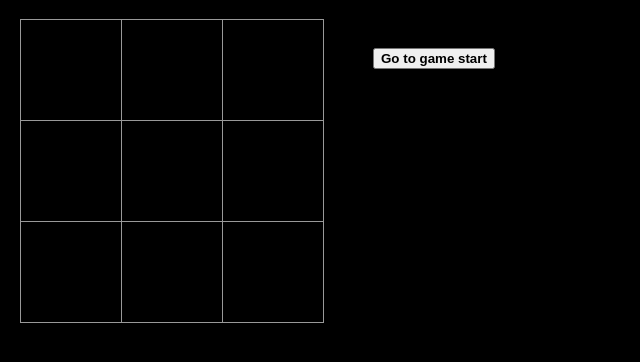
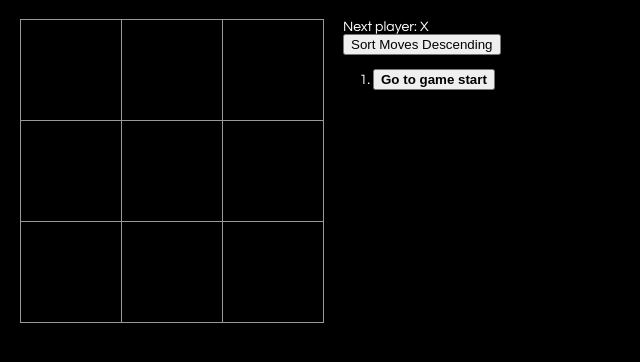
Before and after one commit to lalemker/react-learning-one, a React app in the folder my-app/: page / in a window 1280 px wide. Shown: the whole page, without its empty margins (0-640 px from the left). Built offline with nearby package versions, Linux system fonts and the light colour scheme.

Commit message:
Add winner square highlight; Add Sort for Moves; Add Draw declaration when appropriate;

```diff
--- a/my-app/src/index.css
+++ b/my-app/src/index.css
@@ -2,6 +2,7 @@ body {
     font: 14px "Century Gothic", Futura, sans-serif;
     margin: 20px;
     background: #000;
+    color: #fff;
   }
 
   ol, ul {
@@ -43,6 +44,11 @@ body {
     background: rgb(18, 131, 3);
   }
 
+  .square--winner {
+    outline: none;
+    background: rgb(231, 117, 235);
+  }
+
   .square:hover {
     background: #ddd;
   }
--- a/my-app/src/index.js
+++ b/my-app/src/index.js
@@ -3,10 +3,14 @@ import ReactDOM from 'react-dom';
 import './index.css';
 
 function Square(props) {
-  console.log('props.activeSquare: ' + props.activeSquare);
+  //console.log('props.activeSquare: ' + props.activeSquare);
   return (
       <button
-            className={props.activeSquare ? 'square square--selected' : 'square'}
+          className={props.activeSquare && !props.winnerSquare ?
+                      'square square--selected' :
+                      props.winnerSquare ?
+                        'square square--winner' :
+                        'square'}
           onClick={props.onClick}
 
       >
@@ -24,28 +28,27 @@ function Square(props) {
             value={this.props.squares[i]}
             onClick={() => this.props.onClick(i)}
             activeSquare={this.props.activeSquare === i}
+            winnerSquare={this.props.winningSquares ? this.props.winningSquares.includes(i) : false}
         />
       );
     }
 
     render() {
+      const rows = this.props.rows;
+      const cols = this.props.cols;
+      let boardRows = [];
+
+      for (let row = 0; row < rows; row++) {
+        let rowSquares = []
+        for (let col = 0; col < cols; col++) {
+          rowSquares.push(this.renderSquare(row*rows+col));
+        };
+        boardRows.push(<div className="board-row">{rowSquares}</div>);
+      };
+
       return (
         <div>
-          <div className="board-row">
-            {this.renderSquare(0)}
-            {this.renderSquare(1)}
-            {this.renderSquare(2)}
-          </div>
-          <div className="board-row">
-            {this.renderSquare(3)}
-            {this.renderSquare(4)}
-            {this.renderSquare(5)}
-          </div>
-          <div className="board-row">
-            {this.renderSquare(6)}
-            {this.renderSquare(7)}
-            {this.renderSquare(8)}
-          </div>
+          {boardRows}
         </div>
       );
     }
@@ -57,13 +60,17 @@ function Square(props) {
       this.state = {
         history : [{
           squares: Array(9).fill(null),
-          move_col: null,
-          move_row: null,
+          moveCol: null,
+          moveRow: null,
           selectedSquare: null,
+          winningSquares: null,
         }],
         stepNumber: 0,
         xIsNext: true,
+        sortDescending: false,
       }
+      this.rows=3;
+      this.cols=3;
     }
 
     handleClick(i) {
@@ -77,8 +84,8 @@ function Square(props) {
       this.setState({
         history: history.concat([{
           squares: squares,
-          move_col: getCol(i),
-          move_row: getRow(i),
+          moveCol: getCol(this.cols,i),
+          moveRow: getRow(this.rows,i),
           selectedSquare: i,
         }]),
         stepNumber: history.length,
@@ -99,16 +106,24 @@ function Square(props) {
       //console.log(this.state.stepNumber);
     }
 
+    toggleSort() {
+      this.setState({
+        sortDescending: !this.state.sortDescending
+      });
+      //console.log('sortDescending: ' +!this.state.sortDescending);
+    }
+
     render() {
       const history = this.state.history;
       const current = history[this.state.stepNumber];
       const winner = calculateWinner(current.squares);
 
       //console.log('this.state.stepNumber: ' + this.state.stepNumber);
-      const moves = history.map((step, move) => {
-        console.log('move: ' + move + '; this.state.stepNumber: ' + this.state.stepNumber);
+      const moves = history
+        .map((step, move) => {
+        //console.log('move: ' + move + '; this.state.stepNumber: ' + this.state.stepNumber);
         const desc = move ?
-          'Go to move #' + move + ' - ('+ step.move_row + ', ' + step.move_col + ')' :
+          'Go to move #' + move + ' - ('+ step.moveRow + ', ' + step.moveCol + ')' :
           'Go to game start';
           return (
             <li
@@ -120,9 +135,15 @@ function Square(props) {
           );
       });
 
+      const sorted_moves = [].concat(moves)
+        .sort((a,b) => (!this.state.sortDescending) ? 1 : -1)
+
       let status;
       if (winner) {
-        status = 'Winner: ' + winner;
+        status = 'Winner: ' + (this.state.xIsNext ? 'O' : 'X');
+      }
+      else if (this.state.stepNumber === (this.rows * this.cols)) {
+        status = 'Draw: no more moves available';
       }
       else {
         status = 'Next player: ' + (this.state.xIsNext ? 'X' : 'O');
@@ -135,11 +156,19 @@ function Square(props) {
               squares={current.squares}
               onClick={(i) => this.handleClick(i)}
               activeSquare={current.selectedSquare}
+              winningSquares={winner}
+              rows={this.rows}
+              cols={this.cols}
             />
           </div>
           <div className="game-info">
             <div>{status}</div>
-            <ol>{moves}</ol>
+            <div>
+              <button onClick={() => this.toggleSort()}>
+                {this.state.sortDescending ? 'Sort Moves Ascending' : 'Sort Moves Descending'}
+              </button>
+            </div>
+            <ol>{sorted_moves}</ol>
           </div>
         </div>
       );
@@ -167,34 +196,22 @@ function Square(props) {
     for (let i = 0; i < lines.length; i++) {
       const [a, b, c] = lines[i];
       if (squares[a] && squares[a] === squares[b] && squares[a] === squares[c]) {
-        return squares[a];
+        return lines[i];
       }
     }
     return null;
   }
 
-  function getRow(i) {
-    if (i < 3 && (i-2) <= 0) {
-      return 1;
-    }
-    if (i < 6 && (i-5) <= 0) {
-      return 2;
-    }
-    if (i < 9 && (i-8) <= 0) {
-      return 3;
+  function getRow(rows,i) {
+    for(let n = 0; n < rows; n++) {
+      let row = (i-rows*n) < rows ? n+1 : null
+      if (row != null) {
+        return row;
       }
     }
+    return null;
+  }
 
-  function getCol(i) {
-
-    switch (i % 3) {
-      case 0:
-        return 1;
-      case 1:
-        return 2;
-      case 2:
-        return 3;
-      default:
-        return;
+  function getCol(cols,i) {
+    return (i % cols) + 1
   }
-  }
```
Lines whose indentation alone changed are shown as unchanged.
